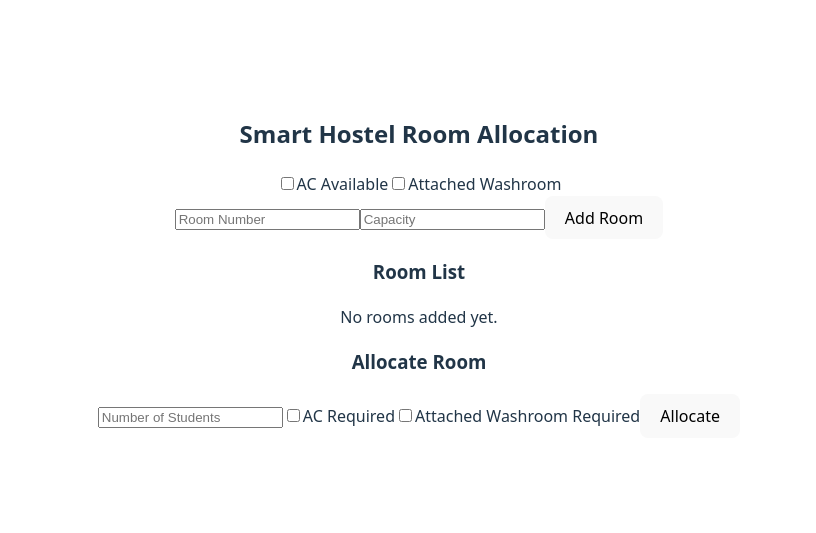
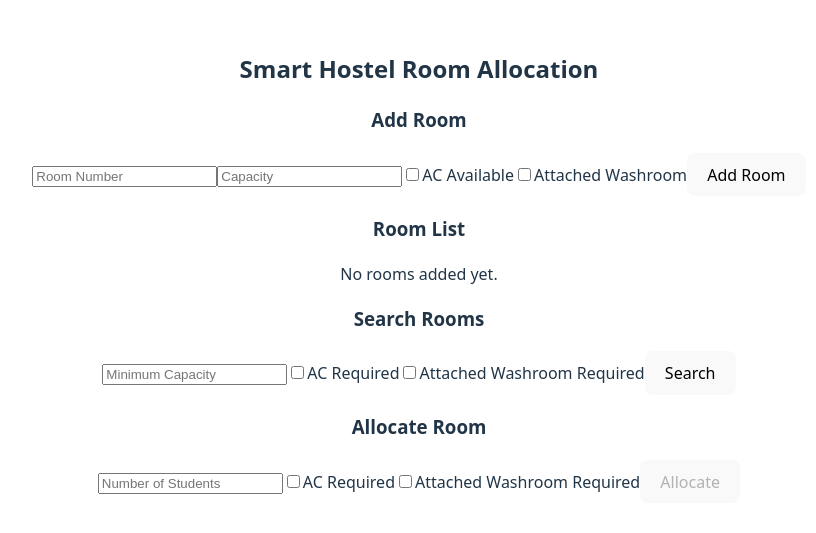
Before and after one commit to AkhilaSanga/smart-hostel-room-allocation, a React (Vite) app: page / in a window 1280 px wide. Shown: the part 133-666 px from the top of the page, without its empty margins (221-1037 px from the left). Built offline with nearby package versions, Linux system fonts and the light colour scheme.

Commit message:
Refactor App.jsxwith improve state handling, enhance validation, optimize search & allocation logic, and add explanatory comments

```diff
--- a/src/App.jsx
+++ b/src/App.jsx
@@ -2,37 +2,72 @@ import { useState, useEffect } from "react";
 import "./App.css";
 
 function App() {
+
+  // ---------------- STATE ----------------
+
   const [roomNumber, setRoomNumber] = useState("");
   const [capacity, setCapacity] = useState("");
   const [hasAC, setHasAC] = useState(false);
   const [hasAttachedWashroom, setHasAttachedWashroom] = useState(false);
-  const [allocationResult, setAllocationResult] = useState(null);
-  const [students, setStudents] = useState("");
-  const [needsAC, setNeedsAC] = useState(false);
-  const [needsWashroom, setNeedsWashroom] = useState(false);
-  const [message, setMessage] = useState("");
+
   const [rooms, setRooms] = useState(() => {
     const savedRooms = localStorage.getItem("rooms");
     return savedRooms ? JSON.parse(savedRooms) : [];
   });
 
+  const [message, setMessage] = useState("");
+  const [roomError, setRoomError] = useState("");
+
+  const [students, setStudents] = useState("");
+  const [needsAC, setNeedsAC] = useState(false);
+  const [needsWashroom, setNeedsWashroom] = useState(false);
+  const [allocationResult, setAllocationResult] = useState(null);
+  const [allocationError, setAllocationError] = useState("");
+
+  const [searchCapacity, setSearchCapacity] = useState("");
+  const [searchAC, setSearchAC] = useState(false);
+  const [searchWashroom, setSearchWashroom] = useState(false);
+  const [searchResults, setSearchResults] = useState([]);
+
+  // ---------------- EFFECTS ----------------
+
   useEffect(() => {
     localStorage.setItem("rooms", JSON.stringify(rooms));
   }, [rooms]);
 
-// useEffect(() => {
-//   if (allocationResult) {
-//     setAllocationResult(null);
-//   }
-// }, [rooms]);
+  // Clear search results when rooms change (better UX)
+  useEffect(() => {
+    setSearchResults([]);
+  }, [rooms]);
 
-
+  // ---------------- ADD ROOM ----------------
 
   const handleAddRoom = (e) => {
     e.preventDefault();
 
-    if (!roomNumber || !capacity) {
-      setMessage("Please fill all fields");
+    setRoomError("");
+    setMessage("");
+
+    // Room number required
+    if (!roomNumber.trim()) {
+      setRoomError("Room number is required.");
+      return;
+    }
+
+    // Capacity must be > 0
+    if (!capacity || Number(capacity) <= 0) {
+      setRoomError("Capacity must be greater than 0.");
+      return;
+    }
+
+    // Duplicate check (case insensitive)
+    const duplicate = rooms.find(
+      (room) =>
+        room.roomNumber.toLowerCase().trim() === roomNumber.toLowerCase().trim()
+    );
+
+    if (duplicate) {
+      setRoomError("Room number already exists.");
       return;
     }
 
@@ -45,13 +80,31 @@ useEffect(() => {
     };
 
     setRooms([...rooms, newRoom]);
+    setAllocationResult(null);
+    setMessage("Room added successfully");
+
+    // Clear form
     setRoomNumber("");
     setCapacity("");
     setHasAC(false);
     setHasAttachedWashroom(false);
+  };
+
+  // ---------------- SEARCH ROOMS ----------------
+
+  const handleSearch = () => {
+    const filteredRooms = rooms.filter((room) => {
+      if (searchCapacity && room.capacity < Number(searchCapacity)) return false;
+      if (searchAC && !room.hasAC) return false;
+      if (searchWashroom && !room.hasAttachedWashroom) return false;
+      return true;
+    });
+
     setAllocationResult(null);
-    setMessage("Room added successfully");
+    setSearchResults(filteredRooms);
   };
+
+  // ---------------- ALLOCATE ROOM ----------------
 
   const allocateRoom = (students, needsAC, needsWashroom) => {
     const suitableRooms = rooms
@@ -77,6 +130,7 @@ useEffect(() => {
     });
   };
 
+  // ---------------- DELETE ROOM ----------------
 
   const handleDeleteRoom = (id) => {
     const confirmDelete = window.confirm(
@@ -91,30 +145,17 @@ useEffect(() => {
     setMessage("Room deleted successfully");
   };
 
+// ---------------- UI ----------------
+
   return (
     <div className="container">
       <h2>Smart Hostel Room Allocation</h2>
 
-      <label>
-        <input
-          type="checkbox"
-          checked={hasAC}
-          onChange={(e) => setHasAC(e.target.checked)}
-        />
-        AC Available
-      </label>
+      {/* ---------------- ADD ROOM ---------------- */}
 
-      <label>
-        <input
-          type="checkbox"
-          checked={hasAttachedWashroom}
-          onChange={(e) => setHasAttachedWashroom(e.target.checked)}
-        />
-        Attached Washroom
-      </label>
+      <h3>Add Room</h3>
 
-
-      <form onSubmit={handleAddRoom}>
+      <form onSubmit={handleAddRoom} className="form-group">
         <input
           type="text"
           placeholder="Room Number"
@@ -129,10 +170,34 @@ useEffect(() => {
           onChange={(e) => setCapacity(e.target.value)}
         />
 
+        <label className="checkbox-group">
+          <input
+            type="checkbox"
+            checked={hasAC}
+            onChange={(e) => setHasAC(e.target.checked)}
+          />
+          AC Available
+        </label>
+
+        <label className="checkbox-group">
+          <input
+            type="checkbox"
+            checked={hasAttachedWashroom}
+            onChange={(e) => setHasAttachedWashroom(e.target.checked)}
+          />
+          Attached Washroom
+        </label>
+
         <button type="submit">Add Room</button>
       </form>
 
       {message && <p className="message">{message}</p>}
+
+      {roomError && (
+        <p style={{ color: "red" }}>{roomError}</p>
+      )}
+
+      {/* ---------------- ROOM LIST ---------------- */}
 
       <h3>Room List</h3>
 
@@ -159,7 +224,65 @@ useEffect(() => {
         </ul>
       )}
 
+      {/* ---------------- SEARCH ---------------- */}
+
+      <h3>Search Rooms</h3>
+
+      <div className="form-group">
+        <input
+          type="number"
+          placeholder="Minimum Capacity"
+          value={searchCapacity}
+          onChange={(e) => setSearchCapacity(e.target.value)}
+        />
+
+        <label className="checkbox-group">
+          <input
+            type="checkbox"
+            checked={searchAC}
+            onChange={(e) => setSearchAC(e.target.checked)}
+          />
+          AC Required
+        </label>
+
+        <label className="checkbox-group">
+          <input
+            type="checkbox"
+            checked={searchWashroom}
+            onChange={(e) => setSearchWashroom(e.target.checked)}
+          />
+          Attached Washroom Required
+        </label>
+
+        <button onClick={handleSearch}>Search</button>
+      </div>
+
+      {searchResults.length > 0 && (
+        <div className="search-results">
+          <h4>Matching Rooms:</h4>
+          <ul>
+            {searchResults.map((room) => (
+              <li key={room.id}>
+                Room {room.roomNumber} | Capacity: {room.capacity} |{" "}
+                {room.hasAC ? "AC" : "Non-AC"} |{" "}
+                {room.hasAttachedWashroom
+                  ? "Attached Washroom"
+                  : "Common Washroom"}
+              </li>
+            ))}
+          </ul>
+        </div>
+      )}
+
+      {searchResults.length === 0 && (searchCapacity || searchAC || searchWashroom) && (
+        <p className="error" style={{ color: "red" }}>No matching rooms found.</p>
+      )}
+
+      {/* ---------------- ALLOCATION ---------------- */}
+
       <h3>Allocate Room</h3>
+
+      <div className="form-group">
         <input
           type="number"
           placeholder="Number of Students"
@@ -167,7 +290,7 @@ useEffect(() => {
           onChange={(e) => setStudents(e.target.value)}
         />
 
-      <label>
+        <label className="checkbox-group">
           <input
             type="checkbox"
             checked={needsAC}
@@ -176,7 +299,7 @@ useEffect(() => {
           AC Required
         </label>
 
-      <label>
+        <label className="checkbox-group">
           <input
             type="checkbox"
             checked={needsWashroom}
@@ -186,12 +309,13 @@ useEffect(() => {
         </label>
 
         <button
+          disabled={!students || Number(students) <= 0}
           onClick={() => {
+            setAllocationError("");
+            setAllocationResult(null);
+
             if (!students || Number(students) <= 0) {
-            setAllocationResult({
-              success: false,
-              message: "Please enter a valid number of students",
-            });
+              setAllocationError("Please enter a valid number of students.");
               return;
             }
 
@@ -200,6 +324,8 @@ useEffect(() => {
         >
           Allocate
         </button>
+      </div>
+
       {allocationResult && (
         <div className={`allocation-result ${allocationResult.success ? "success" : "error"}`}>
           {allocationResult.success ? (
@@ -220,6 +346,11 @@ useEffect(() => {
         </div>
       )}
 
+      {allocationError && (
+        <p className="error" style={{ color: "red" }}>{allocationError}</p>
+      )}
+
+
     </div>
   );
 }
```
Lines whose indentation alone changed are shown as unchanged.
